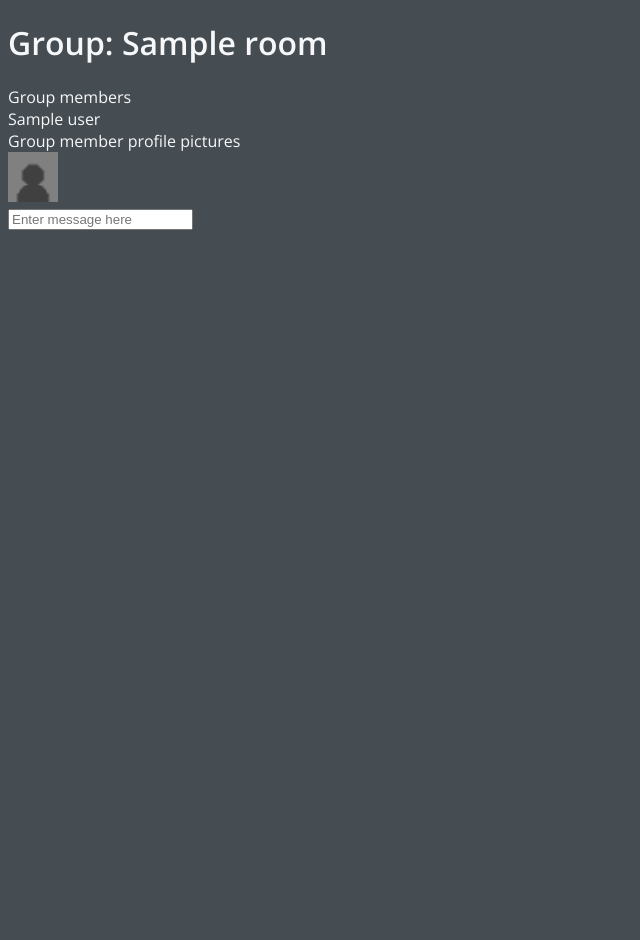
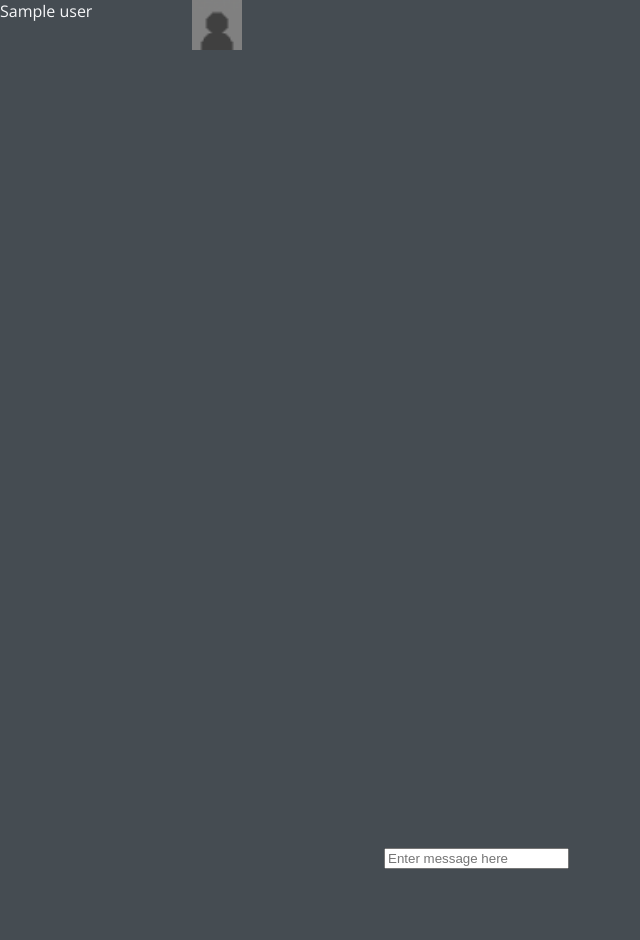
Before and after one commit to JohannesPrivateGit/flask-chat-app, a Flask app: template templates/chat.html in a window 1280 px wide. Shown: the whole page, without its empty margins (0-640 px from the left). Run offline with Flask 2, Linux system fonts and the light colour scheme; the template is opened without the code that fills it: most values are stand-ins (such as "Sample title", 1, 10 or a date in 2020); some libraries are stand-ins or nearby versions.

Commit message:
Work in progress chat design

```diff
--- a/static/style.css
+++ b/static/style.css
@@ -100,3 +100,43 @@ html {
     /* Size settings. */
     width: 50px;
 }
+
+.group_members {
+    position: fixed;
+    top: 0%;
+    left: 0%;
+    width: 15%;
+    height: 100%;
+}
+
+.group_members_profiles {
+    position: fixed;
+    top: 0%;
+    left: 15%;
+    width: 15%;
+    height: 100%;
+}
+
+.messages {
+    position: absolute;
+    top: 0%;
+    left: 30%;
+    width: 70%;
+    height: 80%;
+}
+
+.message_input {
+    position: fixed;
+    top: 90%;
+    left: 30%;
+    width: 80%;
+    height: 20%;
+}
+
+.announcement {
+    background-color: black;
+}
+
+.message {
+    background-color: red;
+}
--- a/templates/chat.html
+++ b/templates/chat.html
@@ -10,19 +10,13 @@
     </head>
 
     <body>
-        <h1>Group: {{ room }}</h1>
-
-        <div>Group members</div>
-
-        <div id="all_users">
+        <div id="all_users" class="group_members">
             {% for i in user_list %}
             <div>{{ i }}</div>
             {% endfor %}
         </div>
 
-        <div>Group member profile pictures</div>
-
-        <div id="all_users_profiles">
+        <div id="all_users_profiles" class="group_members_profiles">
             {% for i in user_list %}
                 {% if i == "admin" %}
                 <div>
@@ -36,9 +30,9 @@
             {% endfor %}
         </div>
 
-        <div id="messages"></div>
+        <div id="messages" class="messages"></div>
 
-        <form id="message_input_form">
+        <form id="message_input_form" class="message_input">
             <label>
                 <input type="text" id="message_input" placeholder="Enter message here">
             </label>
@@ -84,15 +78,12 @@
             console.log(data);
 
             // Creates a div for name and for message.
-            const username_div = document.createElement('div')
             const message_div = document.createElement('div')
 
             // Defines inner HTML code of the divs.
-            username_div.innerHTML = `<b>${data.username}</b>`;
-            message_div.innerHTML = `${data.message}`;
+            message_div.innerHTML = `<div class="message"><div><b>${data.username}</b></div><div>${data.message}</div></div>`;
 
             // Appends them to the message div in the HTML document.
-            document.getElementById('messages').appendChild(username_div);
             document.getElementById('messages').appendChild(message_div);
         })
 
@@ -115,7 +106,8 @@
                 const new_user_profile = document.createElement('div')
 
                 // Defines html code for element.
-                announcement.innerHTML = `<b>${data.username}</b> has joined the room`
+                announcement.innerHTML = `<div class="announcement"><b>${data.username}</b> has joined the room</div>`
+
                 new_user_name.innerHTML = `${data.username}`
 
                 // Determines profile picture based on the username.
```
Also changed, not shown: templates/spectator.html (+6 -18 lines).
